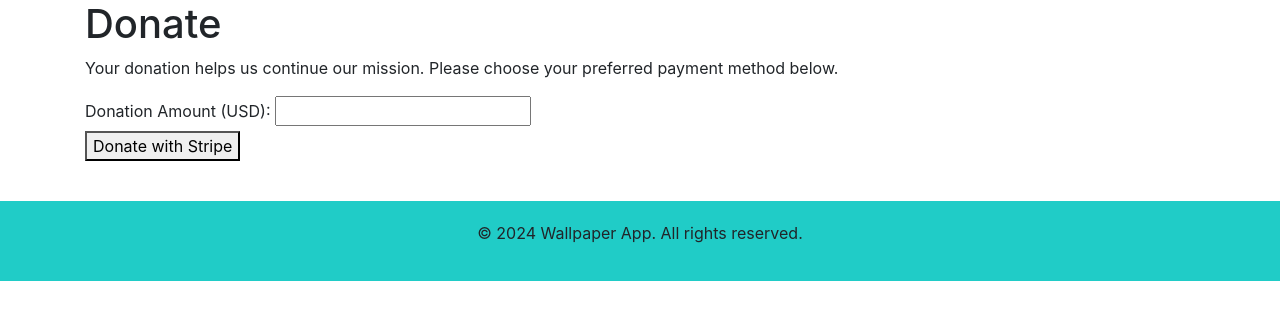
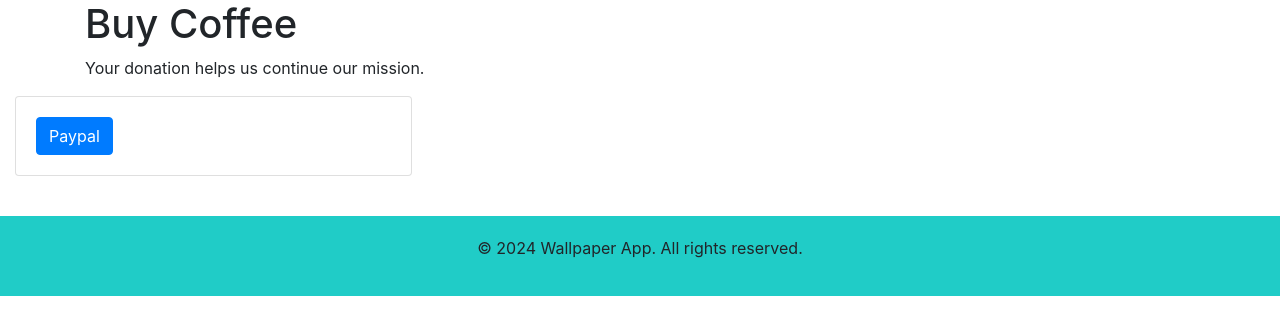
Before and after one commit to collins-hue/wallpaper, a Django app: page /buy_us_coffee/ in a window 1280 px wide. Shown: the part 56-391 px from the top of the page. Run offline with Django 3.2, Linux system fonts and the light colour scheme; some libraries are stand-ins or nearby versions.

Commit message:
Working on the Coffee Page

```diff
--- a/Templates/donate.html
+++ b/Templates/donate.html
@@ -2,9 +2,9 @@
 {% block content %}
 
     <div class="container">
-        <h1>Donate</h1>
-        <p>Your donation helps us continue our mission. Please choose your preferred payment method below.</p>
-
+        <h1>Buy Coffee</h1>
+        <p>Your donation helps us continue our mission.</p>
+      <!--
         <form action="{% url 'wallpaper_app:buy_us_coffee' %}" method="POST" id="payment-form">
             {% csrf_token %}
             <div>
@@ -12,13 +12,22 @@
                 <input type="number" name="amount" id="amount" required min="1">
             </div>
 
-            <!-- Stripe Payment -->
+            <!-- Stripe Payment --
             <button type="submit" id="stripe-button">Donate with Stripe</button>
 
-            <!-- PayPal Payment -->
+            <!-- PayPal Payment --
             <div id="paypal-button-container"></div>
         </form>
+        -->
     </div>
+
+    <div class="col-md-4">
+                <div class="card">
+                    <div class="card-body">
+                        <a href="https://www.paypal.com/paypalme/Adilwallpapers?v=1&utm_source=unp&utm_medium=email&utm_campaign=RT000481&utm_unptid=b445aed0-5c7a-11ef-a6b5-3cecef45c76a&ppid=RT000481&cnac=KE&rsta=en_US%28en-KE%29&cust=QTG5RMR2VUKQL&unptid=b445aed0-5c7a-11ef-a6b5-3cecef45c76a&calc=ce286eed60f86&unp_tpcid=ppme-social-business-profile-created&page=main%3Aemail%3ART000481&pgrp=main%3Aemail&e=cl&mchn=em&s=ci&mail=sys&appVersion=1.273.0&tenant_name=PAYPAL&xt=145585%2C104038&link_ref=paypalme_adilwallpapers" class="btn btn-primary">Paypal</a>
+                    </div>
+                </div>
+            </div>
 
     <script>
         // Stripe Integration
--- a/Templates/index.html
+++ b/Templates/index.html
@@ -10,7 +10,7 @@
                 <div class="card">
                     <img src="{{ papers.image.url }}" class="card-img-top" alt="Wallpaper 1">
                     <div class="card-body">
-                        <h5 class="card-title">{{papers.owner}}</h5>
+                        <h5 class="card-title">{{papers.name}}</h5>
                         <a href="wallpaper/{{papers.id}}" class="btn btn-primary">View Wallpaper</a>
                     </div>
                 </div>
--- a/Templates/wallpaper.html
+++ b/Templates/wallpaper.html
@@ -12,7 +12,7 @@
                 <p>{{wallpaper.upload_date}}</p>
 
                 <p>Lorem ipsum dolor sit amet, consectetur adipiscing elit. Donec lacinia, turpis eget pretium malesuada, lacus arcu blandit dolor, eget lacinia orci orci sit amet metus.</p>
-                <p>Image courtesy of <b>{{wallpaper.owner}}</b>. <a href="{{wallpaper.contact}}">About Owner</a></p>
+                <p><b>{{wallpaper.name}}</b> Image courtesy of  <a href="{{wallpaper.contact}}">About Owner</a></p>
                 <a href="#" class="btn btn-primary" onclick="this.href='?download=true'">Download</a>
 
             </div>
--- a/wallpaper/settings.py
+++ b/wallpaper/settings.py
@@ -26,7 +26,7 @@ SECRET_KEY = ''
 # SECURITY WARNING: don't run with debug turned on in production!
 DEBUG = True
 
-ALLOWED_HOSTS = []
+ALLOWED_HOSTS = ['www.10.42.0.184','127.0.0.1']
 
 
 # Application definition
--- a/wallpaper_app/models.py
+++ b/wallpaper_app/models.py
@@ -3,7 +3,7 @@ from django.urls import reverse
 
 class WallpaperInfo(models.Model):
     image = models.ImageField(upload_to='media/')
-    owner = models.TextField(max_length=200)
+    name = models.TextField(max_length=200)
     contact = models.URLField(blank=False)
     description = models.TextField(max_length=500)
     upload_date = models.DateTimeField(auto_now=True)
```
Also changed, not shown: media/media/20240208_174156.jpg (added), media/media/20240224_110917.jpg (added), media/media/20240313_145207.jpg (added), media/media/20240313_145259.jpg (added), media/media/IMG_20240721_230637.jpg (added), media/media/plain_color_wallpaper.jpg (added), wallpaper_app/migrations/0002_rename_owner_wallpaperinfo_name.py (added).
